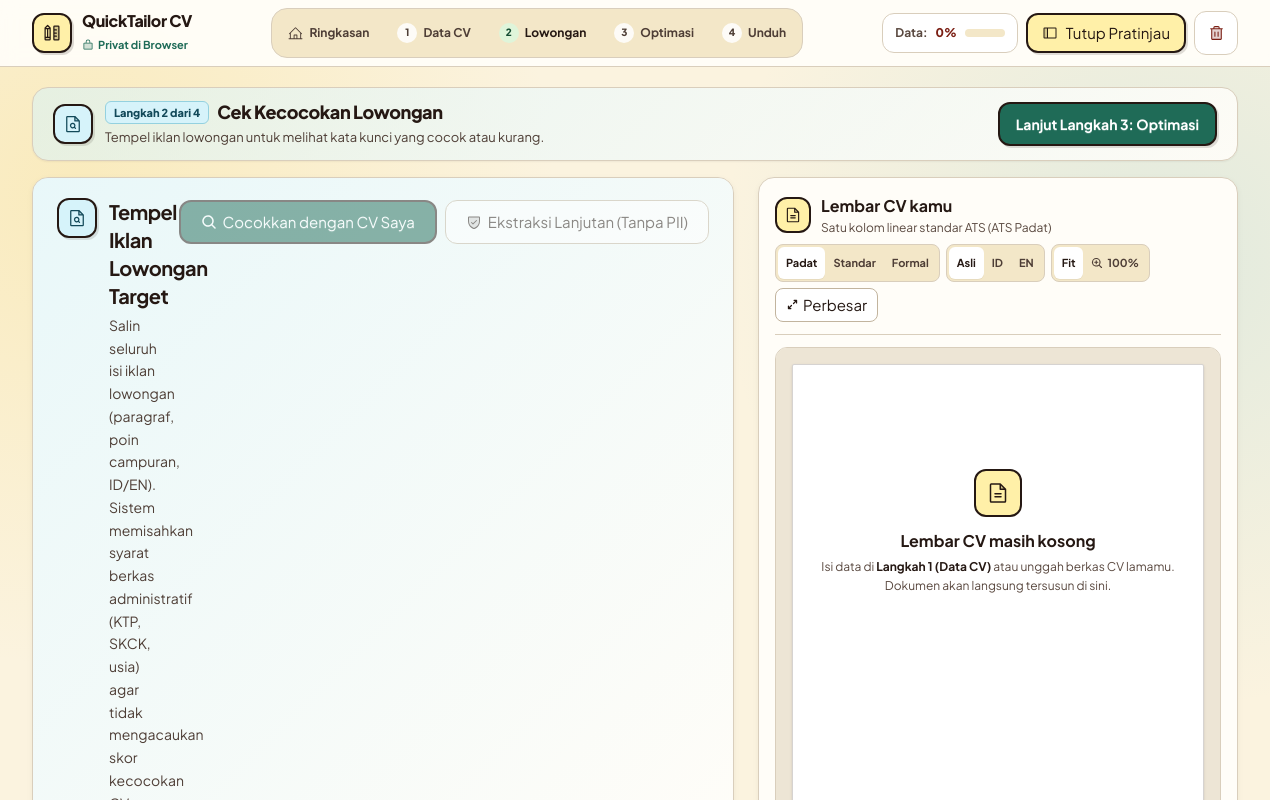
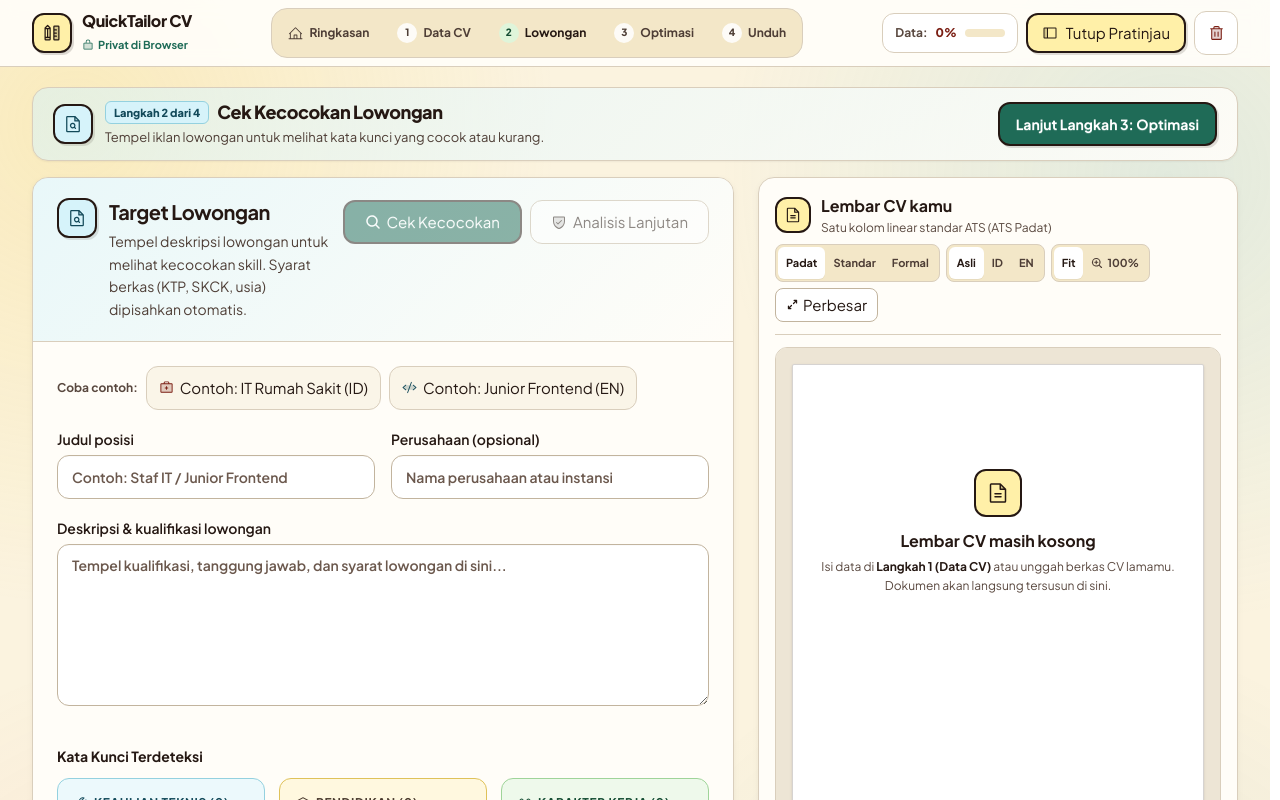
Before and after one commit to miezlearning/aris-cv, a Next.js app: page /lowongan in a window 1280 px wide. Shown: the top 800 px of the page. Built offline with nearby package versions, Linux system fonts and the light colour scheme.

Commit message:
refactor: simplify JobAnalyzer labels, hints, and qualification headings

```diff
--- a/src/components/JobAnalyzer.tsx
+++ b/src/components/JobAnalyzer.tsx
@@ -131,8 +131,8 @@ export const JobAnalyzer = () => {
 
   return (
     <SectionCard
-      title="Tempel Iklan Lowongan Target"
-      description="Salin seluruh isi iklan lowongan (paragraf, poin campuran, ID/EN). Sistem memisahkan syarat berkas administratif (KTP, SKCK, usia) agar tidak mengacaukan skor kecocokan CV."
+      title="Target Lowongan"
+      description="Tempel deskripsi lowongan untuk melihat kecocokan skill. Syarat berkas (KTP, SKCK, usia) dipisahkan otomatis."
       accent="sky"
       icon={<FileMagnifyingGlass size={20} weight="duotone" />}
       actions={
@@ -144,18 +144,18 @@ export const JobAnalyzer = () => {
             className="gap-1.5"
           >
             <MagnifyingGlass size={16} weight="bold" aria-hidden="true" />
-            <span>Cocokkan dengan CV Saya</span>
+            <span>Cek Kecocokan</span>
           </Button>
           <Button
             type="button"
             variant="secondary"
             onClick={handleAiAssist}
             disabled={status === "loading" || !job.rawDescription.trim()}
-            title="Opsional: menyempurnakan ekstraksi istilah tidak biasa tanpa mengirim nama/kontak pribadimu"
+            title="Opsional: analisis istilah tambahan tanpa mengirim nama atau kontak"
             className="gap-1.5"
           >
             <ShieldCheck size={16} weight="duotone" aria-hidden="true" />
-            <span>{status === "loading" ? "Memproses..." : "Ekstraksi Lanjutan (Tanpa PII)"}</span>
+            <span>{status === "loading" ? "Memproses..." : "Analisis Lanjutan"}</span>
           </Button>
         </div>
       }
@@ -163,7 +163,7 @@ export const JobAnalyzer = () => {
       <div className="min-w-0 grid gap-5">
         {/* Tombol cepat contoh lowongan */}
         <div className="flex flex-wrap items-center gap-2">
-          <span className="text-xs font-bold text-[#59483F]">Coba cepat dengan contoh:</span>
+          <span className="text-xs font-bold text-[#59483F]">Coba contoh:</span>
           {SAMPLE_JOBS.map((sample) => (
             <button
               key={sample.id}
@@ -191,38 +191,35 @@ export const JobAnalyzer = () => {
         </div>
 
         <div className="min-w-0 grid gap-4 sm:grid-cols-2 items-start">
-          <Field label="Judul posisi atau jabatan" hint="Membantu mendeteksi kompetensi domain yang relevan.">
+          <Field label="Judul posisi">
             <TextInput
               value={job.jobTitle}
               onChange={(event) => updateJobTarget({ jobTitle: event.target.value })}
-              placeholder="Contoh: IT Rumah Sakit, Admin Gudang, Junior Frontend"
+              placeholder="Contoh: Staf IT / Junior Frontend"
             />
           </Field>
-          <Field label="Nama perusahaan / instansi" hint="Opsional, membantu konteks analisis.">
+          <Field label="Perusahaan (opsional)">
             <TextInput
               value={job.companyName}
               onChange={(event) => updateJobTarget({ companyName: event.target.value })}
-              placeholder="Nama perusahaan, RS, atau BUMN"
+              placeholder="Nama perusahaan atau instansi"
             />
           </Field>
         </div>
 
-        <Field
-          label="Isi lengkap iklan lowongan"
-          hint="Tempel semua bagian: kualifikasi pendidikan, keahlian teknis, deskripsi kerja, maupun syarat berkas."
-        >
+        <Field label="Deskripsi & kualifikasi lowongan">
           <TextArea
             rows={7}
             value={job.rawDescription}
             onChange={(event) => updateJobTarget({ rawDescription: event.target.value })}
-            placeholder="Tempel isi iklan lowongan dari Jobstreet, Glints, LinkedIn, website BUMN/RS, atau pesan WhatsApp lowongan..."
+            placeholder="Tempel kualifikasi, tanggung jawab, dan syarat lowongan di sini..."
           />
         </Field>
 
         <div role="status" aria-live="polite">
           {status === "loading" && (
             <p className="rounded-xl border border-[#94D1DF] bg-[#D6F3FA] p-3.5 text-sm font-bold text-[#124959]">
-              Sedang menormalisasi kualifikasi dan mencocokkan dengan isi CV kamu...
+              Mencocokkan syarat lowongan dengan CV kamu...
             </p>
           )}
           {status === "error" && (
@@ -232,9 +229,7 @@ export const JobAnalyzer = () => {
           )}
           {status === "success" && (
             <div className="rounded-xl border border-[#9FD499] bg-[#DFF5DA] p-3.5 text-sm font-bold text-[#144C32] flex flex-wrap items-center justify-between gap-2">
-              <span>
-                Analisis selesai. Lihat rincian skor di bawah atau lanjut ke Langkah 3 untuk mengoptimalkan kalimat.
-              </span>
+              <span>Analisis selesai. Cek hasil di bawah atau lanjut ke Langkah 3.</span>
               {modeNote ? (
                 <span className="rounded-lg border border-[#9FD499] bg-white px-2.5 py-1 text-xs font-bold text-[#144C32]">
                   {modeNote}
@@ -247,10 +242,10 @@ export const JobAnalyzer = () => {
         {/* Ringkasan Ekstraksi Terklasifikasi */}
         <div className="min-w-0">
           <div className="flex flex-wrap items-center justify-between gap-2 mb-3">
-            <h3 className="text-sm font-bold text-[#251813]">Hasil Klasifikasi Kualifikasi Iklan</h3>
+            <h3 className="text-sm font-bold text-[#251813]">Kata Kunci Terdeteksi</h3>
             {adminCount > 0 ? (
               <span className="max-w-full rounded-lg border border-[#94D1DF] bg-[#D6F3FA] px-2.5 py-1 text-xs font-bold text-[#124959] break-words">
-                {adminCount} syarat berkas/administratif dipisahkan dari skor ATS
+                {adminCount} syarat berkas dipisah
               </span>
             ) : null}
           </div>
```
